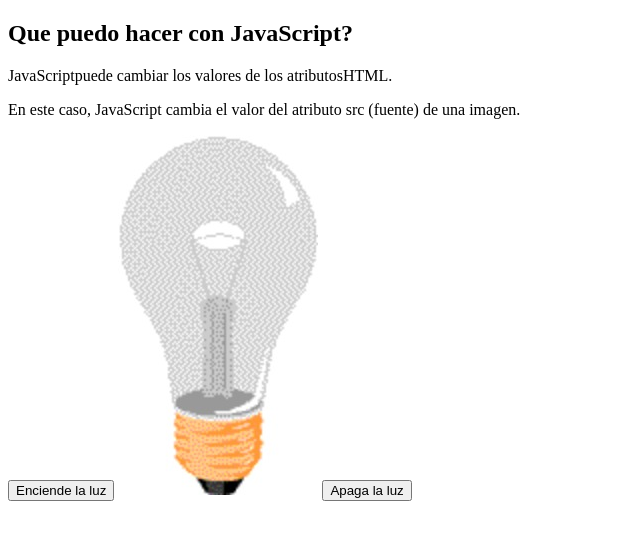
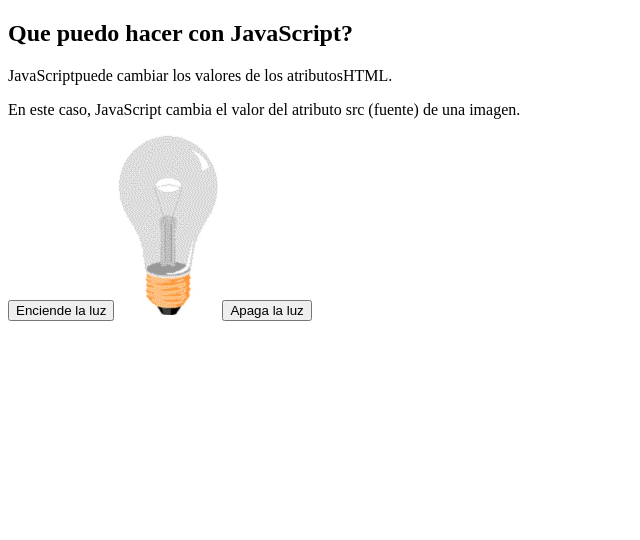
Before and after one commit to Gabost1007/Proyecto-Clase-Virtual, a plain HTML site: page index.html in a window 1280 px wide. Shown: the whole page, without its empty margins (0-640 px from the left). Drawn offline with Linux system fonts and the light colour scheme.

Commit message:
Update index.html

```diff
--- a/index.html
+++ b/index.html
@@ -10,7 +10,7 @@
 	<p>JavaScriptpuede cambiar los valores de los atributosHTML.</p>
 	<p>En este caso, JavaScript cambia el valor del atributo src (fuente) de una imagen.</p>
 	<button onclick="document.getElementById('myImage').src='image/ligth1'">Enciende la luz</button>
-	<img id="myImage" src="image/ligth0.png" style="witdh:100px">
+	<img id="myImage" src="image/ligth0.png" style="width:100px">
 	<button onclick="document.getElemenById('myImage').src='image/ligth0.png'">Apaga la luz</button>
 </body>
 </html>
```
